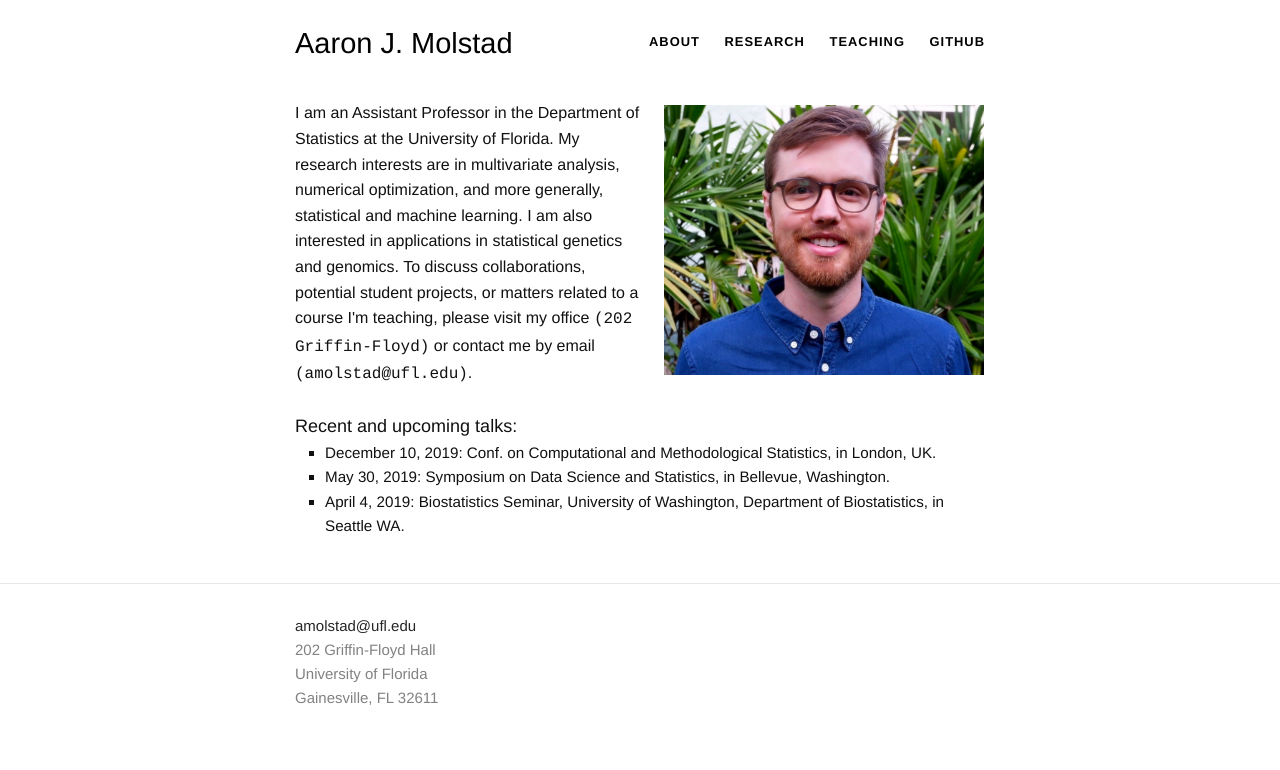
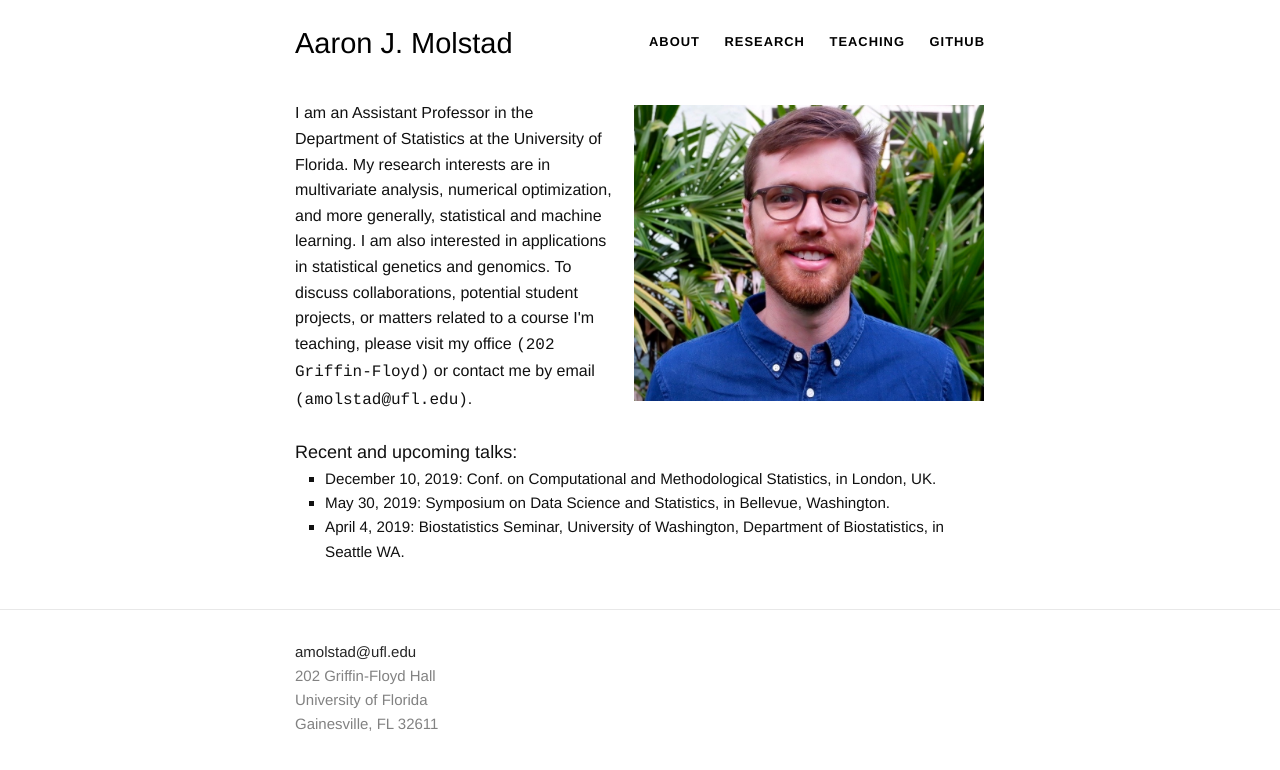
Before and after one commit to ajmolstad/ajmolstad.github.io, a Jekyll site: the page built from index.html, in a window 1280 px wide. Shown: the top 770 px of the page. Built offline with Jekyll 4.4.1, drawn with Linux system fonts in a browser that asks for light colours.

Commit message:
Update index.html

```diff
--- a/index.html
+++ b/index.html
@@ -4,7 +4,7 @@
 
 
 <div class="default">
- <dl class="wp-caption alignright" style="max-width: 320px">
+ <dl class="wp-caption alignright" style="max-width: 350px">
 
 <dt><a href=""><img class="" src="/images/Molstad-2.jpg" alt="" /></a></dt>
 
```
